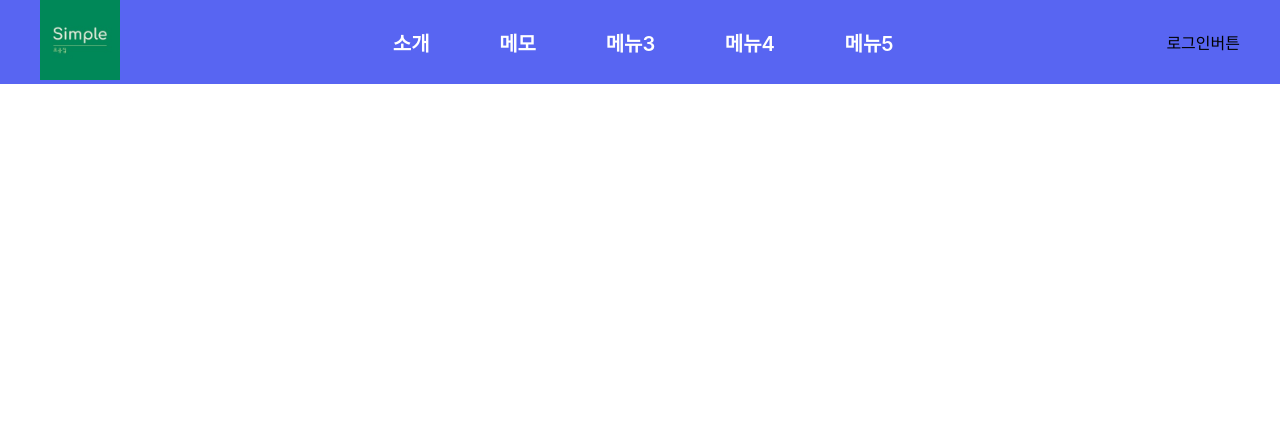
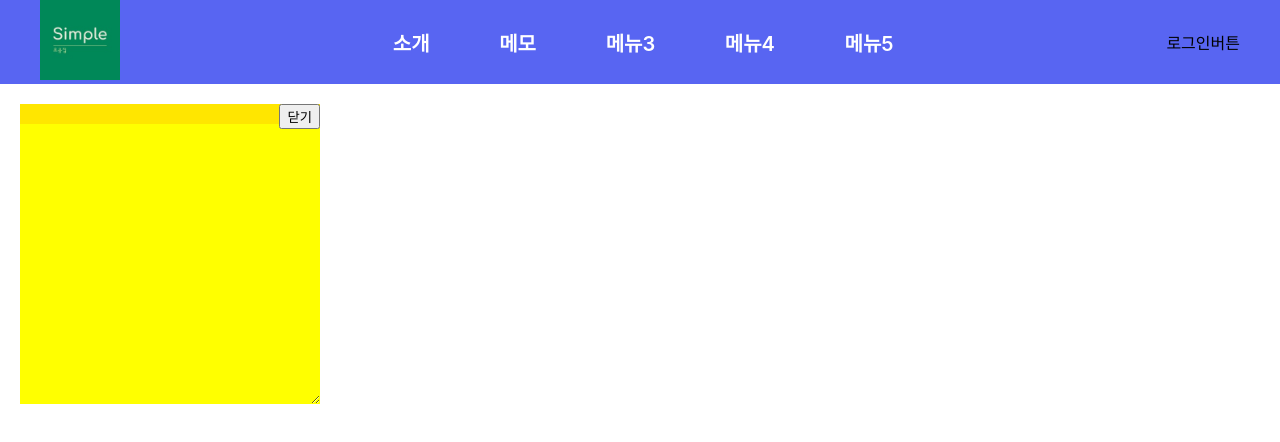
Before and after one commit to skykimssi/todolist, a React (Create React App) app: page /memo in a window 1280 px wide. Both pictures are taken after a click on the button "추가버튼". Shown: the top 442 px of the page. Built offline with nearby package versions, Linux system fonts and the light colour scheme.

Commit message:
드래그 추가
드래그 추가

```diff
--- a/package.json
+++ b/package.json
@@ -8,6 +8,7 @@
     "@testing-library/user-event": "^13.5.0",
     "react": "^18.1.0",
     "react-dom": "^18.1.0",
+    "react-draggable": "^4.4.5",
     "react-router-dom": "^6.3.0",
     "react-scripts": "5.0.1",
     "web-vitals": "^2.1.4"
--- a/src/App.js
+++ b/src/App.js
@@ -1,8 +1,8 @@
 import * as React from 'react';
 import './App.css';
 import {BrowserRouter, Routes, Route} from 'react-router-dom';
-import Home from './router/home';
-import Memo from './router/memo';
+import Home from './router/Home';
+import Memo from './router/Memo';
 import Navigtion from './component/Navigation';
 
 
--- /dev/null
+++ b/src/component/memo/MemoBlock.css
@@ -0,0 +1,36 @@
+.memoBlockBox {
+    width: 100%;
+    height: 100%;
+
+}
+
+.memoBlockHeader {
+    width: 100%;
+    height: 20px;
+    background-color: rgb(255, 230, 0);
+}
+
+.memoBlockHeader button{
+    float: right;
+}
+
+.memoBlockBody {
+    width: 100%;
+    height: calc(100% - 20px);
+    background-color: yellow;
+
+}
+
+.memoBlockBody textarea {
+    border: none;
+    resize: none;
+    margin: 0;
+    padding: 5px;
+    width: calc(100% - 10px);
+    height: calc(100% - 10px);
+    background-color: transparent;
+}
+
+.memoBlockBody textarea:focus {
+    outline: none;
+}
--- /dev/null
+++ b/src/component/memo/MemoBlock.js
@@ -0,0 +1,28 @@
+import './MemoBlock.css'
+
+
+function MemoBlock(props) {
+    const memoBlockBoxStyle = {
+        // "top": props.memoData.memoPositionTop,
+        // "left": props.memoData.memoPositionLeft,
+        "width": props.memoData.memoWidth,
+        "height": props.memoData.memoHeight,
+        // "transform": props.memoData.transform,
+    }
+    console.log(props.memoData);
+    return (
+        <div className="memoBlockBox" >
+            <div className="memoBlockHeader">
+
+                <button>닫기</button>
+            </div>
+            <div className="memoBlockBody">
+                <textarea></textarea>
+            </div>
+
+        </div>
+    )
+
+}
+
+export default MemoBlock;
--- /dev/null
+++ b/src/router/Memo.css
@@ -0,0 +1,10 @@
+.memo {
+    padding : 20px;
+    height: calc(100vh - 120px);
+
+}
+
+.box{
+    resize: both;
+    overflow: auto;
+}
--- a/src/router/memo.js
+++ b/src/router/memo.js
@@ -1,37 +1,77 @@
 import { useState, useEffect } from "react";
+import MemoBlock from "../component/memo/MemoBlock";
 import MemoIntro from '../component/memo/MemoIntro';
-
-
+import Draggable from "react-draggable";
+import "./Memo.css"
 
 function Memo() {
-    const [memoCnt, setMemoCnt] = useState(0);
+
     const [memoData, setMemoData] = useState(null);
 
+    //여기서 초기 데이터 세팅
     useEffect(()=>{
-        console.log("첫실행~")
+        setMemoData((preData) => preData = JSON.parse(localStorage.getItem("memoData")));
+
     },[])
 
+    const dragBox = (data) => {
+        console.log(data);
+    }
+
+//<MemoBlock memoData={memoData}/>
+//memoData? null
     return (
-        <div className="Memo">
-            {memoCnt === 0?<MemoIntro onClick={addMemoBtn} />:""}
+        <div className="memo">
+            {
+                memoData
+                ? memoData.map(
+                    (memoDataRow, index) =>
 
+                    <Draggable
+                        key={index}
+                        handle=".memoBlockHeader"
+                        bounds="parent"
+                    >
+                        <div
+                            className="box"
+                            style={{
+                                width : memoDataRow.memoWidth,
+                                height : memoDataRow.memoHeight,
+                            }}
+                        >
+                            <MemoBlock memoData={memoDataRow} />
+                        </div>
+                    </Draggable>
 
-
-
+                )
+                : <MemoIntro onClick={addMemoBtn} />
+            }
 
         </div>
     )
 
 
+
     function addMemoBtn() {
         //신규 메모 정보 세팅
         //추가될 메모 정보 추가
-        const memoIdx = 0;
-        localStorage.getItem("memoData");
-        localStorage.setItem("memoData",memoData);
-
-        setMemoCnt((precnt)=>precnt+1);
-
+        let memoDataArray = [];
+        const addMemoData = {
+            "memoIdx": 0,
+            "memoWidth": "300px",
+            "memoHeight": "300px",
+            "memoPositionTop": "50%",
+            "memoPositionLeft": "50%",
+            "transform": "translate(-50%,-50%)"
+        }
+        //console.log(memoData);
+        if(memoData !== null ){
+            memoDataArray.push(localStorage.getItem("memoData"));
+        }
+        memoDataArray.push(addMemoData);
+        setMemoData((preData) => preData = memoDataArray);
+        localStorage.setItem("memoData", JSON.stringify(memoDataArray));
+        //console.log(JSON.parse(localStorage.getItem("memoData")));
     }
 
 }
```
